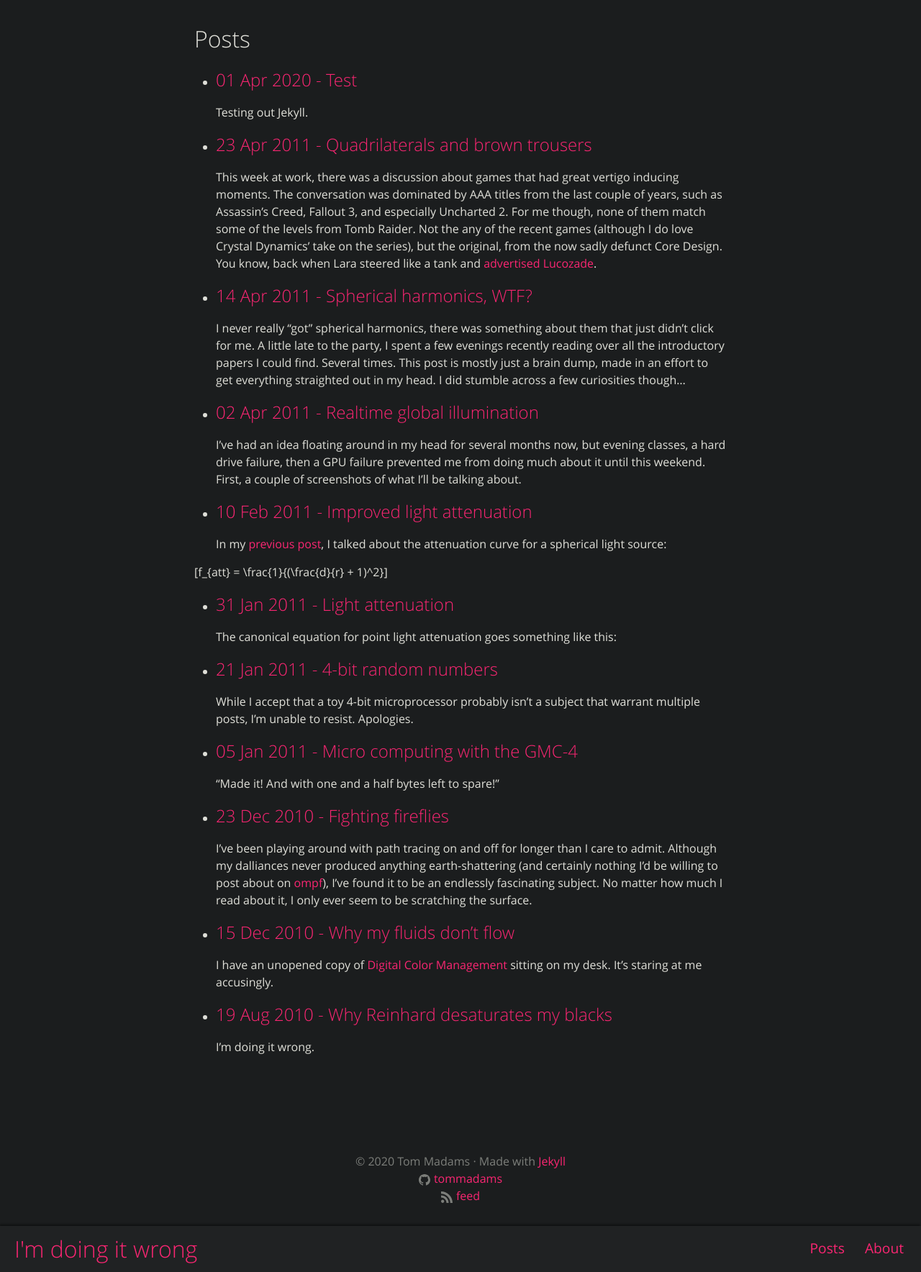
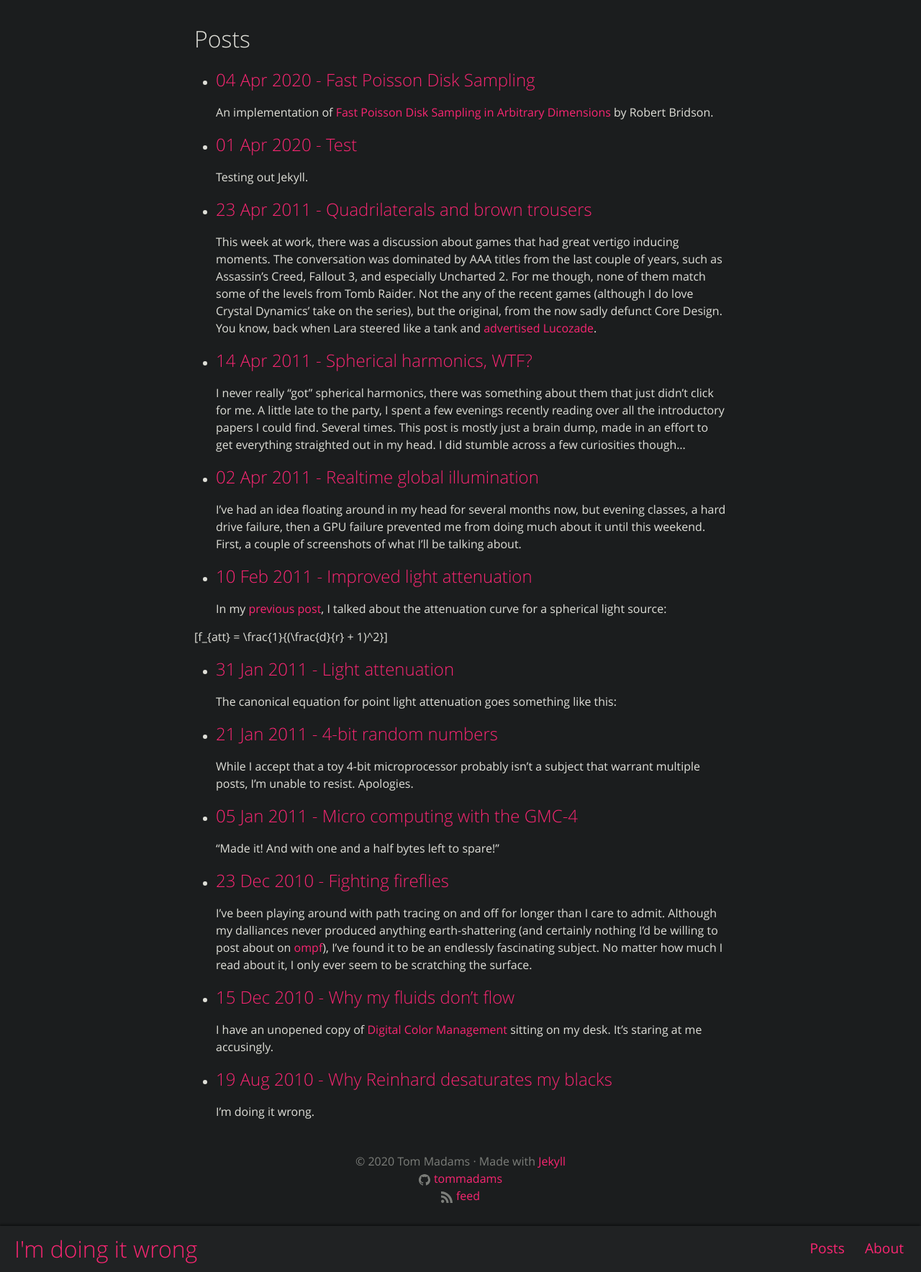
Before and after one commit to tommadams/tommadams.github.io, a Jekyll site: the page built from posts.md, in a window 1280 px wide. Shown: the whole page at 72% size. Built offline with Jekyll 4.4.1, drawn with Linux system fonts in a browser that asks for light colours; some of the changed lines change nothing that is shown.

Commit message:
2020-04-04-fast-poisson-disk-sampling

```diff
--- /dev/null
+++ b/_posts/2020-04-04-fast-poisson-disk-sampling.md
@@ -0,0 +1,291 @@
+---
+layout: post
+title:  Fast Poisson Disk Sampling
+author: Tom Madams
+gh_comment_id: 12
+---
+
+An implementation of [Fast Poisson Disk Sampling in Arbitrary Dimensions][paper]
+by Robert Bridson.
+
+The generated blue noise distribution is tileable.
+
+{% raw %}
+
+<style>
+#canvas {
+  border: 1px solid #000;
+  border-radius: 4px;
+  cursor: none;
+}
+
+input {
+  width: 80px;
+}
+
+#demo {
+  width: 512px;
+  margin: 0 auto;
+  text-align: right;
+}
+
+#clamp {
+  color: #ccc;
+  font-style: italic;
+}
+
+</style>
+
+<div id="demo">
+  <canvas id="canvas"></canvas>
+  <p>spacing: <input id="spacing" type="text" value="32"/><br>
+  <span id="clamp"></span></p>
+  <p><a class="button" id="download">download JSON</a></p>
+</div>
+
+<script>
+  class PoissonDiskSampler {
+    constructor(size) {
+      this.size = size;
+      this.r = 0;
+    }
+
+    generateSamples(r) {
+      this.r = Math.max(r, 4);
+      this.cellSize = this.r / Math.sqrt(2);
+      this.gridSize = Math.ceil(this.size / this.cellSize);
+      this.samples = [];
+      this.activeList = [];
+
+      // Create the initial grid filled with -1, indicating no sample present.
+      this.grid = new Int32Array(this.gridSize * this.gridSize);
+      this.grid.fill(-1);
+
+      // Initialize the active list
+      let p = {
+        x: Math.random() * this.size,
+        y: Math.random() * this.size,
+      };
+      this.addPoint(p);
+
+      while (this.activeList.length > 0) {
+        let i = (Math.random() * this.activeList.length) | 0;
+        let p = this.newValidSample(this.activeList[i]);
+        if (p != null) {
+          this.addPoint(p);
+        } else {
+          this.activeList.splice(i, 1);
+        }
+      }
+
+      return this.samples;
+    }
+
+    addPoint(p) {
+      let i = (p.x / this.cellSize) | 0;
+      let j = (p.y / this.cellSize) | 0;
+      let idx = i + j * this.gridSize;
+      this.grid[idx] = this.samples.length;
+      this.samples.push(p);
+      this.activeList.push(p);
+    }
+
+    newCandidateSample(p) {
+      for (let i = 0; i < 64; ++i) {
+        // Generate a uniformly distributed sample point between radius r and 2*r
+        // from p. Note that there are more efficient ways to do this but this
+        // will do for simplicity.
+        let dx, dy;
+        while (true) {
+          dx = (2 * Math.random() - 1) * 2 * this.r;
+          dy = (2 * Math.random() - 1) * 2 * this.r;
+          let dis = Math.sqrt(dx * dx + dy * dy);
+          if (dis >= this.r && dis < 2 * this.r) {
+            break;
+          }
+        }
+        let x = p.x + dx;
+        let y = p.y + dy;
+
+        // Reject the sample point if it's not on the canvas.
+        if (x < 0 || y < 0) { continue; }
+        if (x >= this.size || y >= this.size) { continue; }
+        return {x:x, y:y};
+      }
+      return null;
+    }
+
+    isValidSample(p) {
+      if (p == null) { return false; }
+      let pi = (p.x / this.cellSize) | 0;
+      let pj = (p.y / this.cellSize) | 0;
+      for (let j = pj - 2; j <= pj + 2; ++j) {
+        let jj = (j + this.gridSize) % this.gridSize;
+        for (let i = pi - 2; i <= pi + 2; ++i) {
+          let ii = (i + this.gridSize) % this.gridSize;
+          let g = this.grid[ii + jj * this.gridSize];
+          if (g != -1) {
+            if (this.wrappedDistance(this.samples[g], p) < this.r) {
+              return false;
+            }
+          }
+        }
+      }
+      return true;
+    }
+
+    newValidSample(p) {
+      // Limit of samples of samples to choose before rejecting an active sample.
+      const K = 64;
+      for (let i = 0; i < K; ++i) {
+        let q = this.newCandidateSample(p);
+        if (this.isValidSample(q)) {
+          return q;
+        }
+      }
+      return null;
+    }
+
+    wrappedDistance(a, b) {
+      let dx = a.x - b.x;
+      if (dx < -0.5 * this.size) {
+        dx += this.size;
+      } else if (dx > 0.5 * this.size) {
+        dx -= this.size;
+      }
+      let dy = a.y - b.y;
+      if (dy < -0.5 * this.size) {
+        dy += this.size;
+      } else if (dy > 0.5 * this.size) {
+        dy -= this.size;
+      }
+      return Math.sqrt(dx * dx + dy * dy);
+    }
+  }
+
+  class Demo {
+    constructor(ctx, size) {
+      this.ctx = canvas.getContext('2d');
+      this.size = size;
+      this.sampler = new PoissonDiskSampler(size);
+      canvas.addEventListener('mousemove', (e) => {
+        let mousePos = {
+          x: e.offsetX * pixelRatio,
+          y: e.offsetY * pixelRatio,
+        };
+        window.requestAnimationFrame(() => { this.draw(mousePos); });
+      });
+
+      document.getElementById('spacing').addEventListener('input', () => {
+        this.update();
+      });
+
+      document.getElementById('download').addEventListener('click', (e) => {
+        let data = "text/json;charset=utf-8," + encodeURIComponent(JSON.stringify(this.sampler.samples));
+        e.target.href = 'data:' + data;
+        e.target.download = 'data.json';
+      });
+      this.update();
+    }
+
+    update() {
+      let r = Number(document.getElementById('spacing').value);
+      if (isNaN(r)) { return; }
+      document.getElementById('clamp').innerText = r < 8 ? '(clamped to 8)' : '';
+      r = Math.max(r, 8);
+      if (r != this.r) {
+        this.sampler.generateSamples(r);
+        this.draw(null);
+      }
+    }
+
+    /**
+     * Draw filled circles with radius r.
+     * @param ps list of circle centers.
+     * @param style fill style.
+     * @param r circle radius.
+     */
+    fillCircles(ps, style, r) {
+      ps = this.tile(ps, r);
+
+      let ctx = this.ctx;
+      ctx.fillStyle = style;
+      ctx.beginPath();
+      for (let p of ps) {
+        ctx.moveTo(p.x + r, p.y);
+        ctx.arc(p.x, p.y, r, 0, 2 * Math.PI);
+      }
+      ctx.fill();
+    }
+
+    /**
+     * Draw stroked (unfilled) circles with radius r.
+     * @param ps list of circle centers.
+     * @param style stroke style.
+     * @param r circle radius.
+     */
+    strokeCircles(ps, style, r) {
+      ps = this.tile(ps, r);
+
+      let ctx = this.ctx;
+      ctx.strokeStyle = style;
+      ctx.beginPath();
+      for (let p of ps) {
+        ctx.moveTo(p.x + r, p.y);
+        ctx.arc(p.x, p.y, r, 0, 2 * Math.PI);
+      }
+      ctx.stroke();
+    }
+
+    /**
+     * Tile all circles in ps with radius r that intersect with the edge of the
+     * canvas.
+     * @param ps list of circle center points.
+     * @param r radius of the circles.
+     * @returns the tiled list of points.
+     */
+    tile(ps, r) {
+      let result = [];
+      for (let p of ps) {
+        result.push(p);
+        for (let j = -1; j <= 1; ++j) {
+          let y = p.y + j * this.size;
+          if (y + r < 0 || y - r >= this.size) { continue; }
+          for (let i = -1; i <= 1; ++i) {
+            let x = p.x + i * this.size;
+            if (x + r < 0 || x - r >= this.size) { continue; }
+            result.push({x: x, y: y});
+          }
+        }
+      }
+      return result;
+    }
+
+    draw(mousePos) {
+      let ctx = this.ctx;
+      ctx.fillStyle = '#272a2b'
+      ctx.fillRect(0, 0, this.size, this.size);
+      this.fillCircles(this.sampler.samples, '#aaa', 2 * pixelRatio);
+
+      if (mousePos != null) {
+        ctx.lineWidth = pixelRatio;
+        this.strokeCircles([mousePos], '#0ff', this.sampler.r);
+      }
+    }
+  }
+
+  // Create the canvas and rendering context.
+  let pixelRatio = (window.devicePixelRatio|0) || 1;
+  let canvasSize = 512 * pixelRatio;
+  let canvas = document.getElementById('canvas');
+  canvas.width = canvasSize;
+  canvas.height = canvasSize;
+  canvas.style.width = `${canvasSize / pixelRatio}px`;
+  canvas.style.height = `${canvasSize / pixelRatio}px`;
+
+  new Demo(canvas, canvasSize);
+</script>
+
+{% endraw %}
+
+[paper]: https://www.cct.lsu.edu/~fharhad/ganbatte/siggraph2007/CD2/content/sketches/0250.pdf
--- a/_sass/style.scss
+++ b/_sass/style.scss
@@ -1,6 +1,10 @@
 // Derived from the Minima theme: https://github.com/jekyll/minima
 
 @charset "utf-8";
+
+* {
+  box-sizing: border-box;
+}
 
 // Define defaults for each variable.
 
@@ -165,8 +169,7 @@
  * Wrapper
  */
 .wrapper {
-  max-width: -webkit-calc(#{$content-width} - (#{$spacing-unit} * 2));
-  max-width:         calc(#{$content-width} - (#{$spacing-unit} * 2));
+  max-width: $content-width;
   margin-right: auto;
   margin-left: auto;
   padding-right: $spacing-unit;
@@ -179,6 +182,7 @@
 
 .wrapper img {
   display: block;
+  width: 100%;
   max-width: 600px;
   margin-left: auto;
   margin-right: auto;
@@ -208,6 +212,7 @@
   fill: #{$grey-color};
   padding-right: 5px;
   vertical-align: text-top;
+  box-sizing: content-box;
 }
 
 
@@ -487,3 +492,33 @@
   border-top: inset 1px lighten($background-color, 50%);
   margin: 8px 0;
 }
+
+canvas {
+  display: block;
+  margin-bottom: $spacing-unit / 2;
+}
+
+input {
+  border: 1px solid #000;
+  border-radius: 4px;
+  background-color: #000;
+  outline: none;
+  color: #dfdfd8;
+  font-size: $base-font-size;
+}
+
+.button {
+  display: inline-block;
+  background-color: $text-color;
+  color: $background-color;
+  border-radius: 4px;
+  border: 1px solid darken($text-color, 40%);
+  padding: 4px 12px;
+  cursor: pointer;
+  user-select: none;
+}
+
+.button:active {
+  background-color: darken($text-color, 20%);
+  border-color: darken($text-color, 60%);
+}
```
Lines whose indentation alone changed are shown as unchanged.
